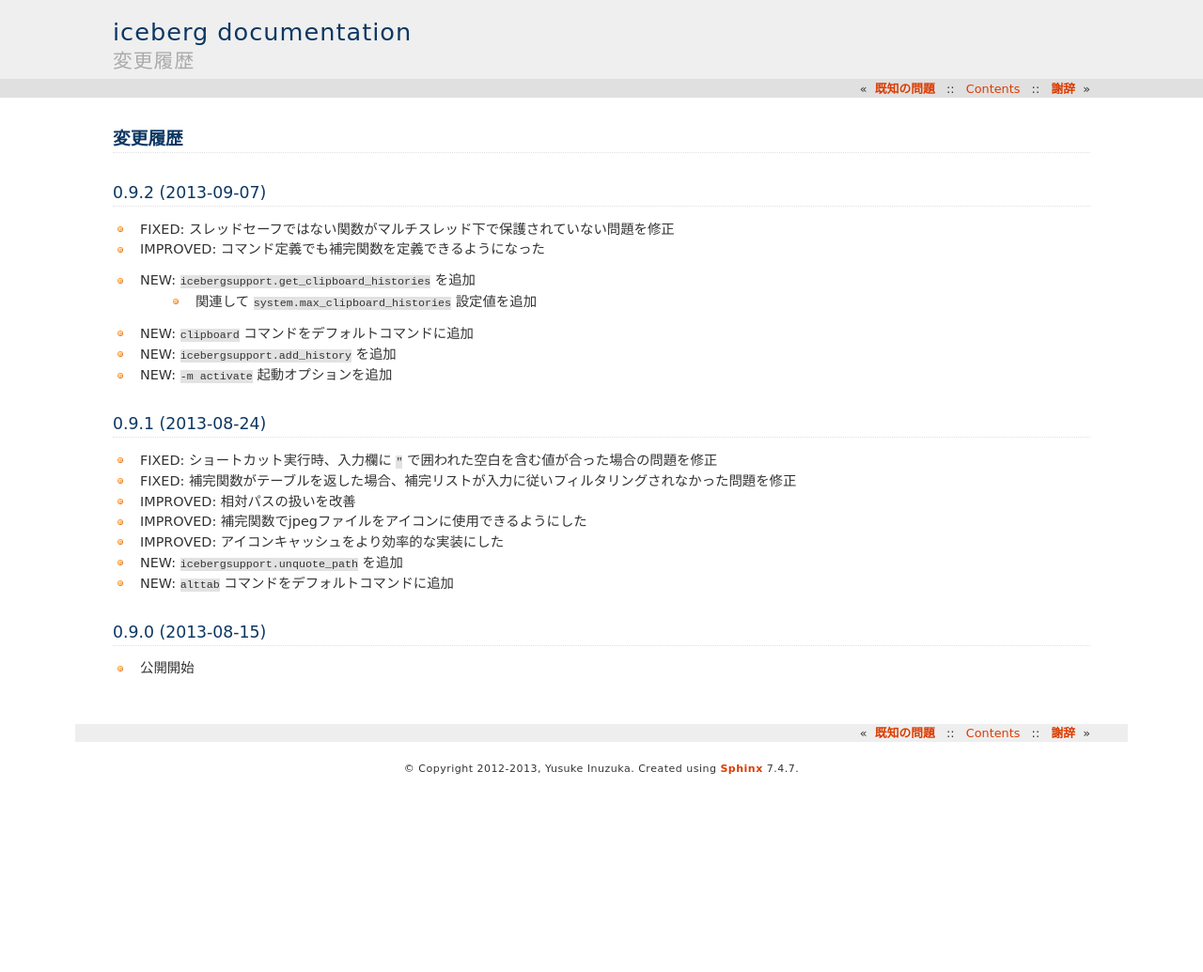
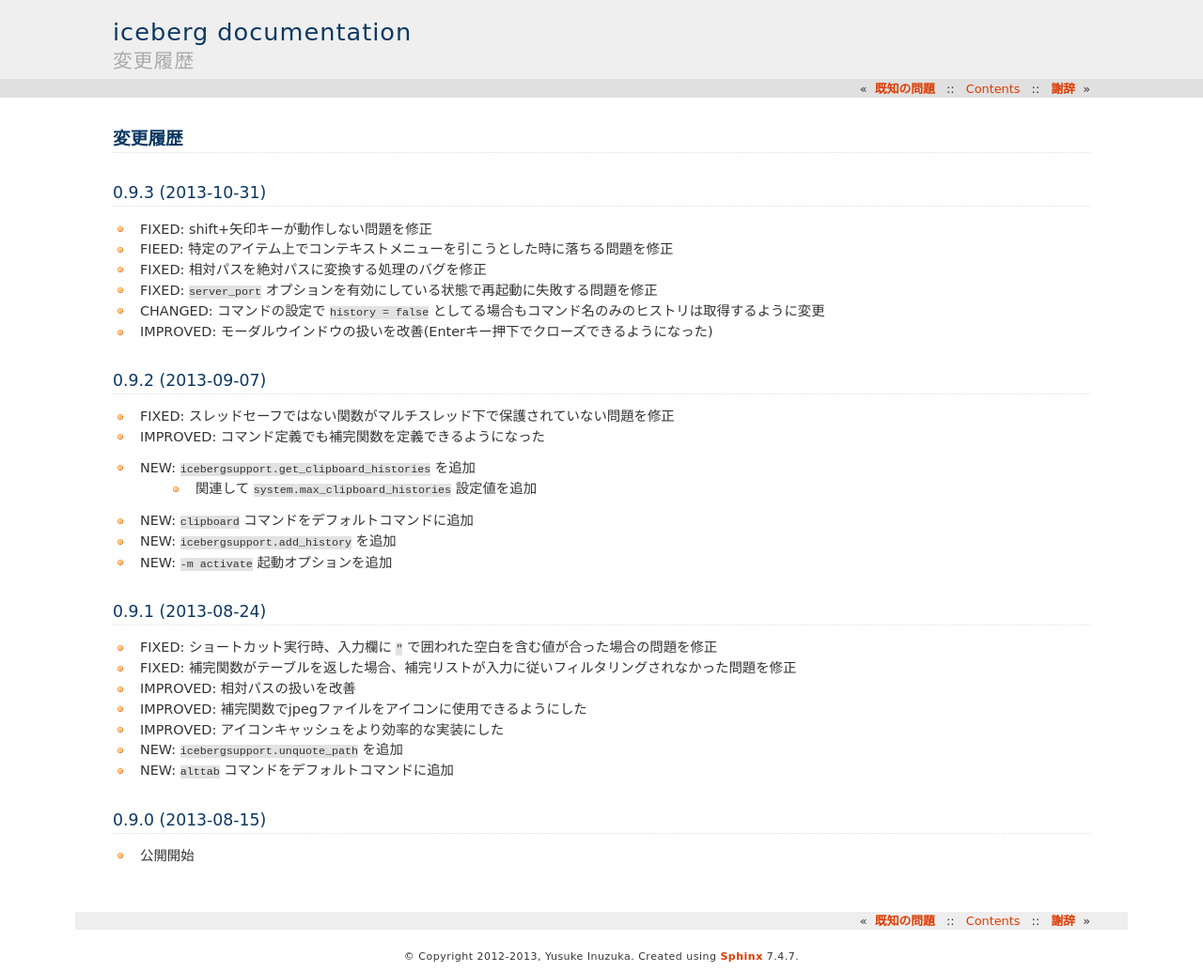
Before and after one commit to yuin/iceberg, a Sphinx documentation site: the page built from docs/source/changes.rst, in a window 1280 px wide. Shown: the whole page at 94% size. Built offline with Sphinx 7.4.7, drawn with Linux system fonts in a browser that asks for light colours; the version number could not be read and is left out; before the commit the page ends 900 px from its top, so only the background shows below that.

Commit message:
version bump to 0.9.3

```diff
--- a/docs/source/changes.rst
+++ b/docs/source/changes.rst
@@ -1,5 +1,14 @@
 変更履歴
 =======================
+0.9.3 (2013-10-31)
+-----------------------
+- FIXED: shift+矢印キーが動作しない問題を修正
+- FIEED: 特定のアイテム上でコンテキストメニューを引こうとした時に落ちる問題を修正
+- FIXED: 相対パスを絶対パスに変換する処理のバグを修正
+- FIXED: ``server_port`` オプションを有効にしている状態で再起動に失敗する問題を修正
+- CHANGED: コマンドの設定で ``history = false`` としてる場合もコマンド名のみのヒストリは取得するように変更
+- IMPROVED: モーダルウインドウの扱いを改善(Enterキー押下でクローズできるようになった)
+
 0.9.2 (2013-09-07)
 -----------------------
 - FIXED: スレッドセーフではない関数がマルチスレッド下で保護されていない問題を修正
```
Also changed, not shown: docs/source/config.rst (+10 -0 lines), 1 other file.
